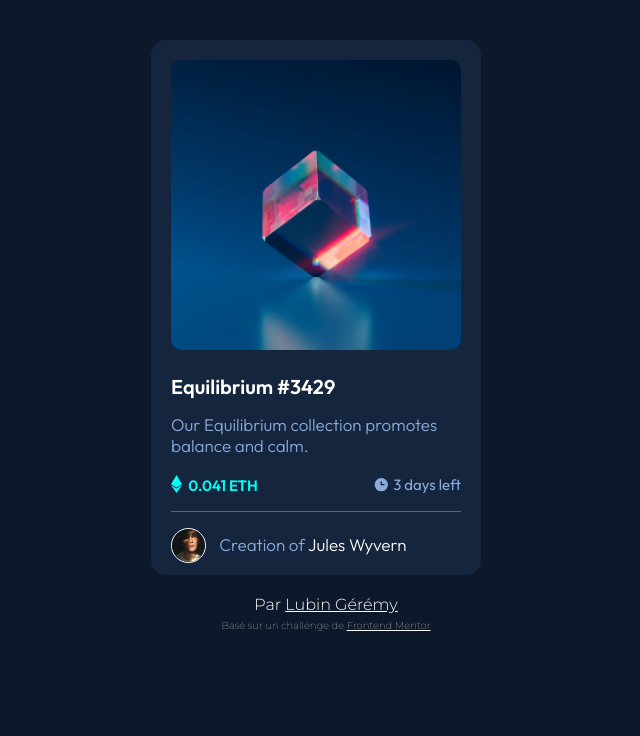
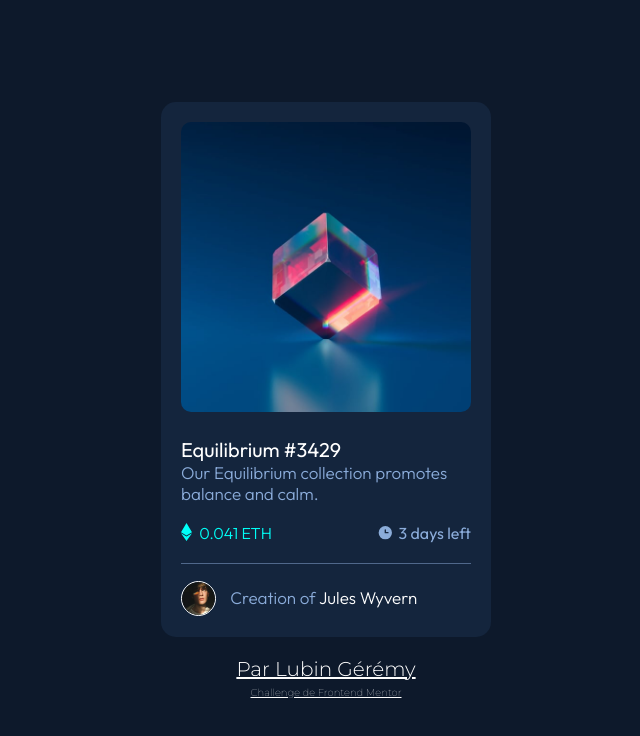
Before and after one commit to lubingeremy/nft-preview-card, a plain HTML site: page index.html in a window 1280 px wide. Shown: the whole page, without its empty margins (314-954 px from the left). Drawn offline with Linux system fonts and the light colour scheme.

Commit message:
Accessibility update
-"rem" instead of "px" for font sizes
-alt added
-headers tag replaced by "p"
-card position centered with flex
-...

```diff
--- a/index.html
+++ b/index.html
@@ -9,203 +9,40 @@
     <link rel="preconnect" href="https://fonts.gstatic.com" crossorigin>
     <link href="https://fonts.googleapis.com/css2?family=Outfit:wght@300;400;600&display=swap" rel="stylesheet">
     <link href="https://fonts.googleapis.com/css2?family=Montserrat:ital,wght@0,100;0,200;0,300;0,400;0,500;0,600;0,700;0,800;0,900;1,100;1,200;1,300;1,400;1,500;1,600;1,700;1,800;1,900&display=swap" rel="stylesheet">
-    <style>
-        *{
-            margin: 0;
-            padding: 0;
-        }
-        :root{
-            --vdbMain: hsl(217, 54%, 11%);
-            --vdbCb: hsl(216, 50%, 16%);
-            --vdbL: hsl(215, 32%, 27%);
-            --white: hsl(0, 0%, 100%);
-            --sb: hsl(215, 51%, 70%);
-            --cyan: hsl(178, 100%, 50%);
-            --transi: 0.5s;
-        }
-        body{
-            background-color: var(--vdbMain);
-            display: grid;
-            grid-template-columns: auto 350px auto;
-            grid-template-rows: 5vh auto 1fr;
-            font-family: 'Outfit', sans-serif;
-        }
-        main{
-            height: 535px;
-            width: 330px;
-            background-color: var(--vdbCb);
-            grid-column: 2/3;
-            grid-row: 2/3;
-            border-radius: 15px;
-        }
-        #image{
-            padding: 20px;
-            /* display: flex;
-            justify-content: center;
-            align-items: center; */
-            transition: 0.2s;
-        }
-        #equil{
-            width: 100%;
-            border-radius: 10px;
-            cursor: pointer;
-        }
-        #image:hover::after{
-            color: rgb(112, 37, 37);
-            opacity: 1;
-            transition: var(--transi);
-        }
-        #image::after{
-            content: url(/images/icon-view.svg);
-            position: absolute;
-            transform: translateX(-350%) translateY(240%);
-            opacity: 0;
-            cursor: pointer;
-            transition: 0.2s;
-
-        }
-        #description{
-            padding: 0 20px;
-        }
-        #description::after{
-            content: "";
-            display: inline-block;
-            width: 290px;
-            height: 1px;
-            opacity: 0.5;
-            background-color: var(--sb);
-        }
-        h1{
-            font-size: 20px;
-            color: var(--white);
-            margin-bottom: 15px;
-            transition: 0.2s;
-        }
-        h1:hover{
-            color: var(--cyan);
-            cursor: pointer;
-            transition: 0.2s;
-        }
-        h2{
-            font-size: 15px;
-            display: inline;
-            color: var(--cyan);
-        }
-        h3{
-            font-size: 15px;
-            font-weight: 400;
-            display: inline;
-            display: inline;
-            color: var(--sb);
-        }
-        p{
-            font-size: 17px;
-            font-weight: 300;
-            color: var(--sb);
-            margin-bottom: 15px;
-        }
-        #caracteristics{
-            height: 25px;
-            display: flex;
-            justify-content: space-between;
-            align-items: center;
-        }
-        #icon-eth{
-            position: relative;
-            top: 2.5px;
-            margin-right: 3px;
-        }
-        #icon-clock{
-            position: relative;
-            top: 2.5px;
-            margin-left: 3px;
-        }
-        #profile{
-            display: inline;
-            padding: 20px;
-        }
-        #avatar{
-            height: 33px;
-            border-radius: 20px;
-            border: 1px solid white;
-            position: relative;
-            top: 12px;
-            margin-right: 10px;
-        }
-        #profile p{
-            display: inline;
-        }
-        #name{
-            color: var(--white);
-            transition: 0.2s;
-
-        }
-        #name:hover{
-            color: var(--cyan);
-            transition: 0.2s;
-        }
-        footer{
-            grid-column: 2/3;
-            grid-row: 3/4;
-            text-align: center;
-            margin-top: 20px;
-            font-family: 'Montserrat', sans-serif;
-            color: white;
-        }
-        h4{
-            font-weight: 300;
-            margin-bottom: 5px;
-        }
-        h5{
-            font-weight: 100;
-            font-size: 10px;
-        }
-        a{
-            text-decoration: none;
-            cursor: pointer;
-        }
-        #personal{
-            color: white;
-            text-decoration: underline;
-        }
-        #fementor{
-            color: white;
-            text-decoration: underline;
-        }
-    </style>
+    <link rel="stylesheet" href="style.css">
 </head>
 <body>
     <main>
         <div id="image">
-            <img id="equil" src="/images/image-equilibrium.jpg" alt="">
+            <img id="equil" src="/images/image-equilibrium.jpg" alt="preview">
         </div>
         <div id="description">
-            <h1>Equilibrium #3429</h1>
+            <a href="/">Equilibrium #3429</a>
             <p>Our Equilibrium collection promotes balance and calm.</p>
             <div id="caracteristics">
                 <div id="eth">
-                    <img id="icon-eth" src="/images/icon-ethereum.svg" alt="">
-                    <h2>0.041 ETH</h2>
+                    <img id="icon-eth" src="/images/icon-ethereum.svg" alt="Ethereum icon">
+                    <p>0.041 ETH</p>
                 </div>
 
                 <div id="time">
-                    <img id="icon-clock" src="/images/icon-clock.svg" alt="">
-                    <h3>3 days left</h3>
+                    <img id="icon-clock" src="/images/icon-clock.svg" alt="Clock icon">
+                    <p>3 days left</p>
                 </div>
             </div>
         </div>
         <div id="profile">
-            <img id="avatar" src="/images/image-avatar.png" alt="">
-            <p>Creation of <a id="name">Jules Wyvern</a></p>
+            <img id="avatar" src="/images/image-avatar.png" alt="Jules Wyvern">
+            <p>Creation of <a id="name" href="/">Jules Wyvern</a></p>
         </div>
     </main>
     <footer>
-        <h4>
-            Par <a id="personal" href="#" target="_blank">Lubin Gérémy</a>
-        </h4>
-        <h5>
-            Basé sur un challenge de <a id="fementor" href="https://www.frontendmentor.io/challenges/nft-preview-card-component-SbdUL_w0U" target="_blank">Frontend Mentor</a>
-        </h5>
+        <a id="personal" href="https://github.com/lubingeremy" target="_blank">
+            Par Lubin Gérémy
+        </a>
+        <a id="fementor" href="https://www.frontendmentor.io/challenges/nft-preview-card-component-SbdUL_w0U" target="_blank">
+            Challenge de Frontend Mentor
+        </a>
     </footer>
 </body>
 </html>
--- /dev/null
+++ b/style.css
@@ -0,0 +1,174 @@
+*{
+    margin: 0;
+    padding: 0;
+}
+html{
+    font-size: 20px;
+}
+:root{
+    --vdbMain: hsl(217, 54%, 11%);
+    --vdbCb: hsl(216, 50%, 16%);
+    --vdbL: hsl(215, 32%, 27%);
+    --white: hsl(0, 0%, 100%);
+    --sb: hsl(215, 51%, 70%);
+    --cyan: hsl(178, 100%, 50%);
+    --transi: 0.5s;
+}
+body{
+    background-color: var(--vdbMain);
+    font-family: 'Outfit', sans-serif;
+    display: flex;
+    align-items: center;
+    justify-content: center;
+    min-height: 100vh;
+    flex-direction: column;
+}
+a{
+    text-decoration: none;
+    cursor: pointer;
+}
+main{
+    height: 535px;
+    width: 330px;
+    background-color: var(--vdbCb);
+    grid-column: 2/3;
+    grid-row: 2/3;
+    border-radius: 15px;
+}
+#image{
+    padding: 20px;
+    transition: 0.2s;
+    height: auto;
+    width: auto;
+    overflow: hidden;
+}
+*:focus-visible{
+    border: 2px solid black;
+}
+#equil{
+    width: 100%;
+    border-radius: 10px;
+    cursor: pointer;
+}
+#image:hover::after, #image:active::after{
+    color: rgb(112, 37, 37);
+    opacity: 1;
+    transition: var(--transi);
+}
+#image::after{
+    content: url("/images/icon-view.svg");
+    position: absolute;
+
+    transform: translateX(-350%) translateY(240%);
+    opacity: 0;
+    cursor: pointer;
+    transition: 0.2s;
+}
+#description{
+    padding: 0 20px;
+}
+#description::after{
+    content: "";
+    display: inline-block;
+    width: 290px;
+    height: 1px;
+    opacity: 0.5;
+    background-color: var(--sb);
+}
+#description a{
+    font-size: 1rem;
+    color: var(--white);
+    margin-bottom: 15px;
+    transition: 0.2s;
+}
+#description a:hover{
+    color: var(--cyan);
+    cursor: pointer;
+    transition: 0.2s;
+}
+#eth p{
+    font-size: 0.8rem;
+    display: inline;
+    color: var(--cyan);
+}
+#time p{
+    font-size: 0.8rem;
+    font-weight: 400;
+    display: inline;
+    display: inline;
+    color: var(--sb);
+}
+p{
+    font-size: 0.85rem;
+    font-weight: 300;
+    color: var(--sb);
+    margin-bottom: 15px;
+}
+#caracteristics{
+    height: 25px;
+    display: flex;
+    justify-content: space-between;
+    align-items: center;
+}
+#icon-eth{
+    position: relative;
+    top: 2.5px;
+    margin-right: 3px;
+}
+#icon-clock{
+    position: relative;
+    top: 2.5px;
+    margin-left: 3px;
+}
+#profile{
+    display: inline;
+    padding: 20px;
+}
+#avatar{
+    height: 33px;
+    border-radius: 20px;
+    border: 1px solid white;
+    position: relative;
+    top: 12px;
+    margin-right: 10px;
+}
+#profile p{
+    display: inline;
+}
+#name{
+    color: var(--white);
+    transition: 0.2s;
+
+}
+#name:hover{
+    color: var(--cyan);
+    transition: 0.2s;
+}
+footer{
+    grid-column: 2/3;
+    grid-row: 3/4;
+    text-align: center;
+    margin-top: 20px;
+    font-family: 'Montserrat', sans-serif;
+    color: white;
+
+}
+footer a{
+    font-weight: 300;
+    display: block;
+}
+footer a:nth-child(1){
+    margin-bottom: 5px;
+}
+footer a:nth-child(2){
+    font-weight: 100;
+    font-size: 0.5rem;
+}
+#personal{
+    color: white;
+    text-decoration: underline;
+}
+#fementor{
+    color: white;
+    text-decoration: underline;
+}
```
